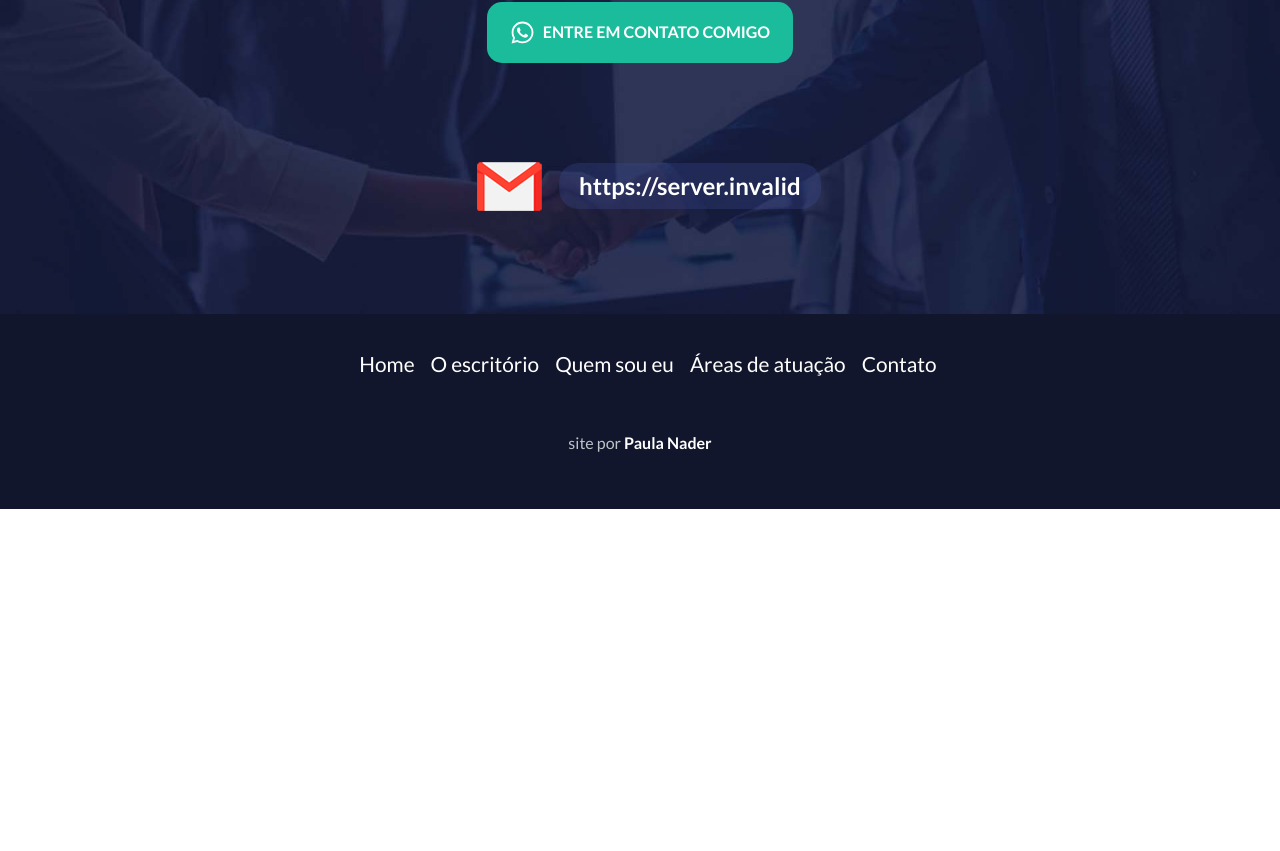
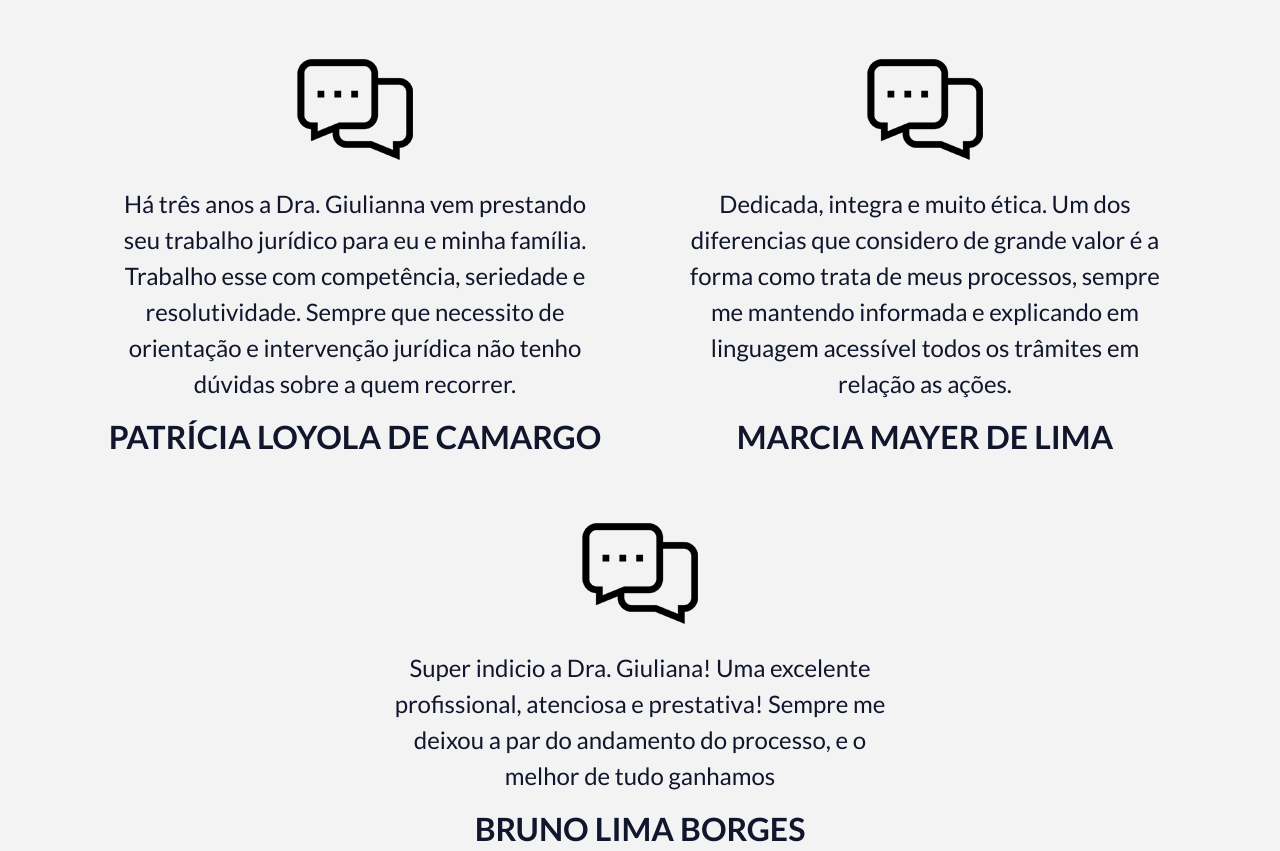
Before and after one commit to gbaadvocacia/giulianna-andrade-advocacia, a React (Create React App) app: page / in a window 1280 px wide. Shown: the part 4609-5460 px from the top of the page. Before the commit the page ends 5118 px from the top, so only its background shows below. Built offline with nearby package versions, Linux system fonts and the light colour scheme; no server answers.

Commit message:
Including Comments

```diff
--- a/src/components/Comments/index.tsx
+++ b/src/components/Comments/index.tsx
@@ -8,21 +8,23 @@ const Comments: React.FC = () => {
                 <Title className="fw-bold text-center">
                     O QUE DIZEM SOBRE MIM
                 </Title>
-                <div className="row row-cols-1 row-cols-md-2 justify-content-between">
-                    <div className="col mb-4 py-1">
+                <div className="row row-cols-1 row-cols-xl-2 justify-content-center">
+                    <div className="d-flex col mb-4 py-1">
                         <Statement
-                            stat="Os testemunhos das citações são a forma mais popular de
-                depoimentos. Eles são poderosos, têm credibilidade e, o mais
-                importante, são eficazes"
-                            name="José Gonçalves"
+                            stat="Há três anos a Dra. Giulianna vem prestando seu trabalho jurídico para eu e minha família. Trabalho esse com competência, seriedade e resolutividade. Sempre que necessito de orientação e intervenção jurídica não tenho dúvidas sobre a quem recorrer."
+                            name="PATRÍCIA LOYOLA DE CAMARGO"
                         />
                     </div>
-                    <div className="col py-1">
+                    <div className="d-flex col py-1">
                         <Statement
-                            stat="Os testemunhos das citações são a forma mais popular de
-                depoimentos. Eles são poderosos, têm credibilidade e, o mais
-                importante, são eficazes"
-                            name="Ana Maria"
+                            stat="Dedicada, integra e muito ética.  Um dos diferencias que considero de grande valor é a forma como trata de meus processos, sempre me mantendo informada e explicando em linguagem acessível todos os trâmites em relação as ações."
+                            name="MARCIA MAYER DE LIMA"
+                        />
+                    </div>
+                    <div className="d-flex col py-1 mb-4">
+                        <Statement
+                            stat="Super indicio a Dra. Giuliana! Uma excelente profissional, atenciosa e prestativa! Sempre me deixou a par do andamento do processo, e o melhor de tudo ganhamos"
+                            name="BRUNO LIMA BORGES"
                         />
                     </div>
                 </div>
--- a/src/components/Statement/index.tsx
+++ b/src/components/Statement/index.tsx
@@ -8,10 +8,18 @@ interface IStatementProps {
 
 const Statement: React.FC<IStatementProps> = ({ stat, name }) => {
     return (
-        <Container className="text-center">
-            <img src={StatementIconImg} alt="Depoimentos" className="mb-4" />
-            <p className="text-wrap align-items-centr">{stat}</p>
-            <h2 className="fw-bold">{name}</h2>
+        <Container className="text-center align-self-stretch mb-4">
+            <div className="flex-sm-grow-1 align-items-center p-0 px-sm-4">
+                <img
+                    src={StatementIconImg}
+                    alt="Depoimentos"
+                    className="mb-4"
+                />
+                <p className="text-wrap align-items-center">{stat}</p>
+            </div>
+            <div className="d-flex justify-content-center mt-auto">
+                <h2 className="fw-bold">{name}</h2>
+            </div>
         </Container>
     );
 };
--- a/src/pages/Main/index.tsx
+++ b/src/pages/Main/index.tsx
@@ -7,6 +7,7 @@ import About from '../../components/About';
 import Acting from '../../components/Acting';
 // import Comments from '../../components/Comments';
 import Contact from '../../components/Contact';
+import Comments from '../../components/Comments';
 
 const Main = () => (
     <>
@@ -16,7 +17,7 @@ const Main = () => (
         <Values />
         <About />
         <Acting />
-        {/* <Comments /> */}
+        <Comments />
         <Contact />
         <Footer />
     </>
```
